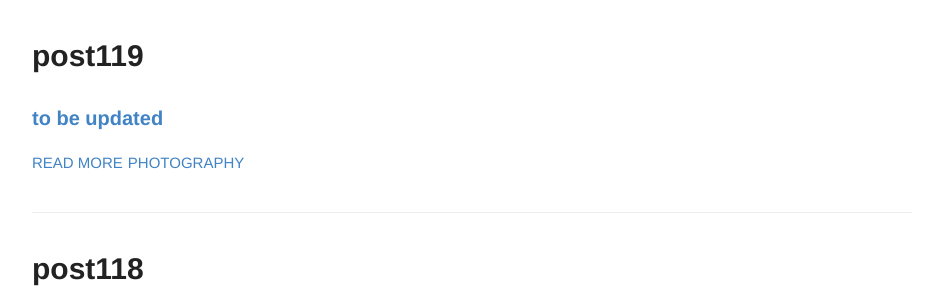
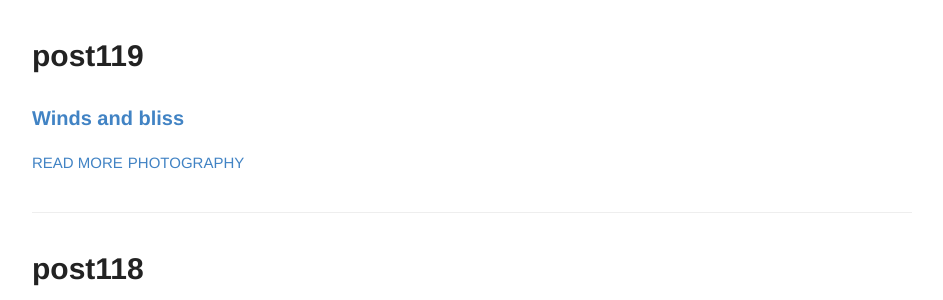
Before and after one commit to rsk/rsk.github.io, a Jekyll site: the page built from index.html, in a window 1280 px wide and 900 px high, scrolled down 2385 px. Shown: the part 153-453 px from the top of the window, without its empty margins (168-1111 px from the left). Built offline with Jekyll 4.4.1, drawn with Linux system fonts in a browser that asks for light colours.

Commit message:
Update 2020-6-06-post119.md

```diff
--- a/_posts/2020-6-06-post119.md
+++ b/_posts/2020-6-06-post119.md
@@ -2,7 +2,7 @@
 layout: post
 title: post119
 number: 119
-excerpt: to be updated
+excerpt: Winds and bliss
 tags:
   - photography
 
```
